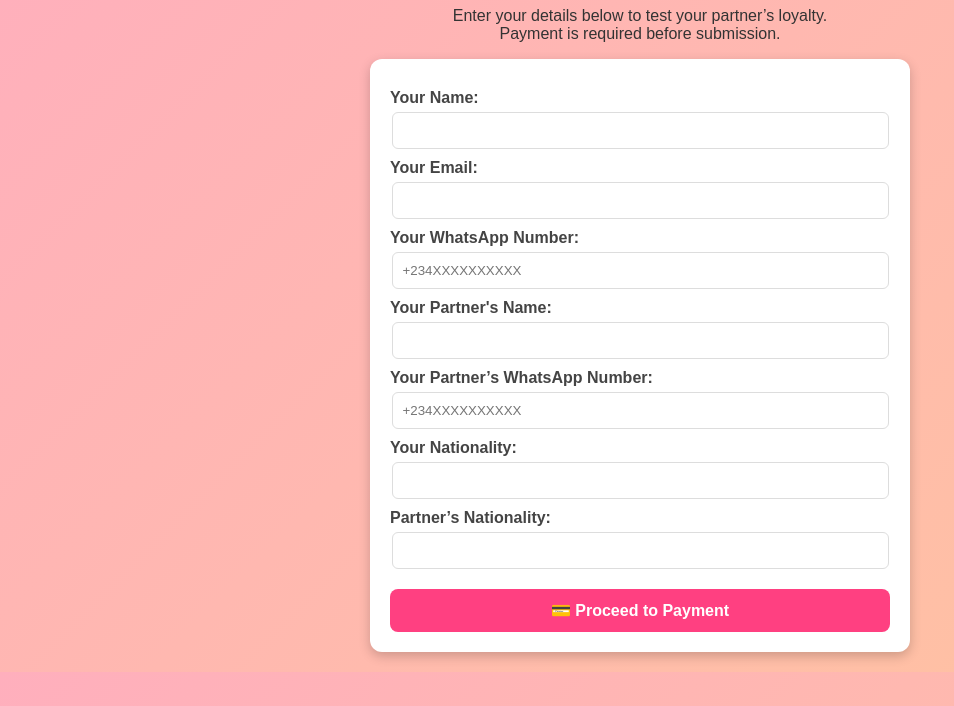
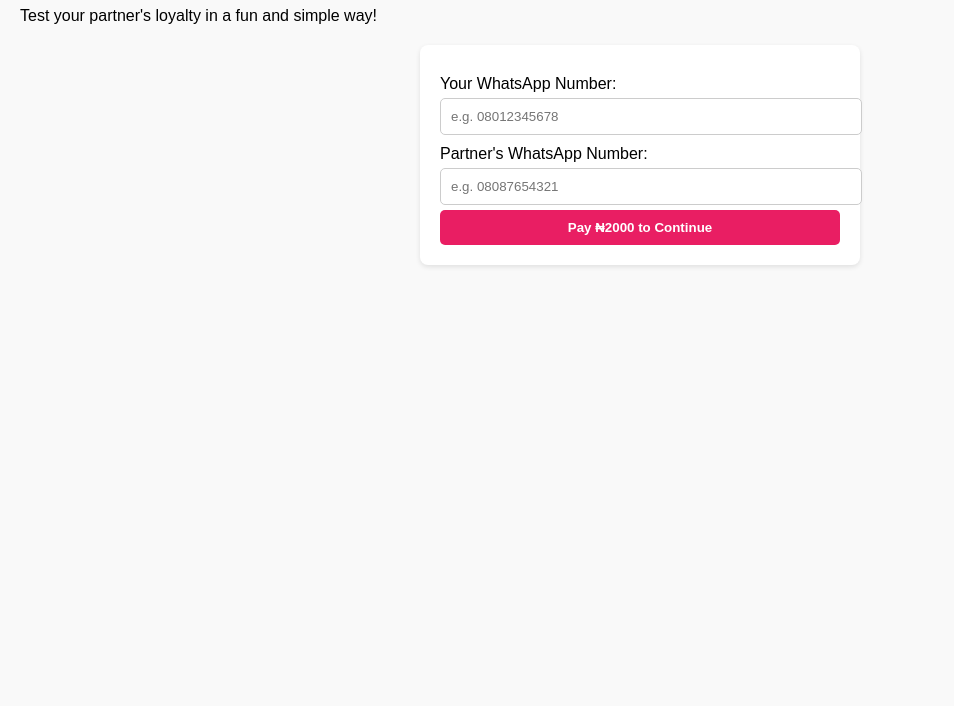
Before and after one commit to TrustlyApp959/Trustly, a plain HTML site: page index.html in a window 1280 px wide. Shown: the part 94-800 px from the top of the page, without its empty margins (0-954 px from the left). Drawn offline with Linux system fonts and the light colour scheme.

Commit message:
Update index.html

```diff
--- a/index.html
+++ b/index.html
@@ -3,118 +3,50 @@
 <head>
   <meta charset="UTF-8">
   <meta name="viewport" content="width=device-width, initial-scale=1.0">
-  <title>💖 Trustly – Loyalty Test 💖</title>
-  <link rel="stylesheet" href="Style.css">
-  <script src="https://js.paystack.co/v1/inline.js"></script>
-  <style>
-    body {
-      font-family: Arial, sans-serif;
-      background: linear-gradient(135deg, #ffafbd, #ffc3a0);
-      text-align: center;
-      padding: 20px;
-      color: #333;
-    }
-    h1 {
-      color: #fff;
-      text-shadow: 2px 2px 5px rgba(0,0,0,0.3);
-    }
-    form {
-      background: #fff;
-      padding: 20px;
-      border-radius: 12px;
-      max-width: 500px;
-      margin: auto;
-      box-shadow: 0 4px 12px rgba(0,0,0,0.2);
-    }
-    label {
-      font-weight: bold;
-      color: #444;
-      display: block;
-      text-align: left;
-      margin-top: 10px;
-    }
-    input {
-      width: 95%;
-      padding: 10px;
-      margin-top: 5px;
-      border: 1px solid #ddd;
-      border-radius: 6px;
-    }
-    button {
-      margin-top: 20px;
-      padding: 12px 20px;
-      border: none;
-      background: #ff4081;
-      color: white;
-      font-size: 16px;
-      border-radius: 8px;
-      cursor: pointer;
-      transition: 0.3s;
-    }
-    button:hover {
-      background: #e91e63;
-    }
-  </style>
+  <title>Trustly - Relationship Loyalty Test</title>
+  <link rel="stylesheet" href="style.css">
 </head>
 <body>
-  <h1>💖 Trustly Loyalty Test 💖</h1>
-  <p>Enter your details below to test your partner’s loyalty.<br>
-  Payment is required before submission.</p>
+  <div class="container">
+    <h1>💖 Welcome to Trustly 💖</h1>
+    <p>Test your partner's loyalty in a fun and simple way!</p>
 
-  <!-- Formspree Form -->
-  <form id="loyaltyForm" action="https://formspree.io/f/mabcdxyz" method="POST">
+    <form id="paymentForm">
+      <label for="userNumber">Your WhatsApp Number:</label>
+      <input type="text" id="userNumber" placeholder="e.g. 08012345678" required>
 
-    <label>Your Name:</label>
-    <input type="text" name="user_name" required>
+      <label for="partnerNumber">Partner's WhatsApp Number:</label>
+      <input type="text" id="partnerNumber" placeholder="e.g. 08087654321" required>
 
-    <label>Your Email:</label>
-    <input type="email" name="user_email" required>
+      <button type="submit">Pay ₦2000 to Continue</button>
+    </form>
+  </div>
 
-    <label>Your WhatsApp Number:</label>
-    <input type="text" name="user_whatsapp" placeholder="+234XXXXXXXXXX" required>
+  <script src="https://js.paystack.co/v1/inline.js"></script>
+  <script>
+    const paymentForm = document.getElementById('paymentForm');
+    paymentForm.addEventListener("submit", payWithPaystack, false);
 
-    <label>Your Partner's Name:</label>
-    <input type="text" name="partner_name" required>
-
-    <label>Your Partner’s WhatsApp Number:</label>
-    <input type="text" name="partner_whatsapp" placeholder="+234XXXXXXXXXX" required>
-
-    <label>Your Nationality:</label>
-    <input type="text" name="nationality" required>
-
-    <label>Partner’s Nationality:</label>
-    <input type="text" name="partner_nationality" required>
-
-    <button type="submit">💳 Proceed to Payment</button>
-  </form>
-
-  <script>
-    const form = document.getElementById("loyaltyForm");
-
-    form.addEventListener("submit", function(e) {
-      e.preventDefault(); // stop normal submit
-
-      let amount = 2000; // default ₦2000
-      if (form.partner_nationality.value.toLowerCase() !== "nigeria") {
-        amount = 4000; // ₦4000 if partner is abroad
-      }
+    function payWithPaystack(e) {
+      e.preventDefault();
 
       let handler = PaystackPop.setup({
-        key: 'pk_live_56fe864f50d66765f97b7ab3be2b5d6b438f877e',
-        email: form.user_email.value,
-        amount: amount * 100, // convert to kobo
+        key: 'pk_live_56fe864f50d66765f97l', // ✅ your live public key
+        email: "customer@example.com", // Optional: You can collect real email too
+        amount: 200000, // amount in Kobo (₦2000)
         currency: "NGN",
         callback: function(response) {
-          alert("✅ Payment successful! Reference: " + response.reference);
-          form.submit(); // send form to Formspree
+          // ✅ Redirect to success.html
+          window.location.href = "success.html";
         },
         onClose: function() {
-          alert('❌ Payment window closed.');
+          // ❌ Redirect to failure.html
+          window.location.href = "failure.html";
         }
       });
 
       handler.openIframe();
-    });
+    }
   </script>
 </body>
 </html>
```
